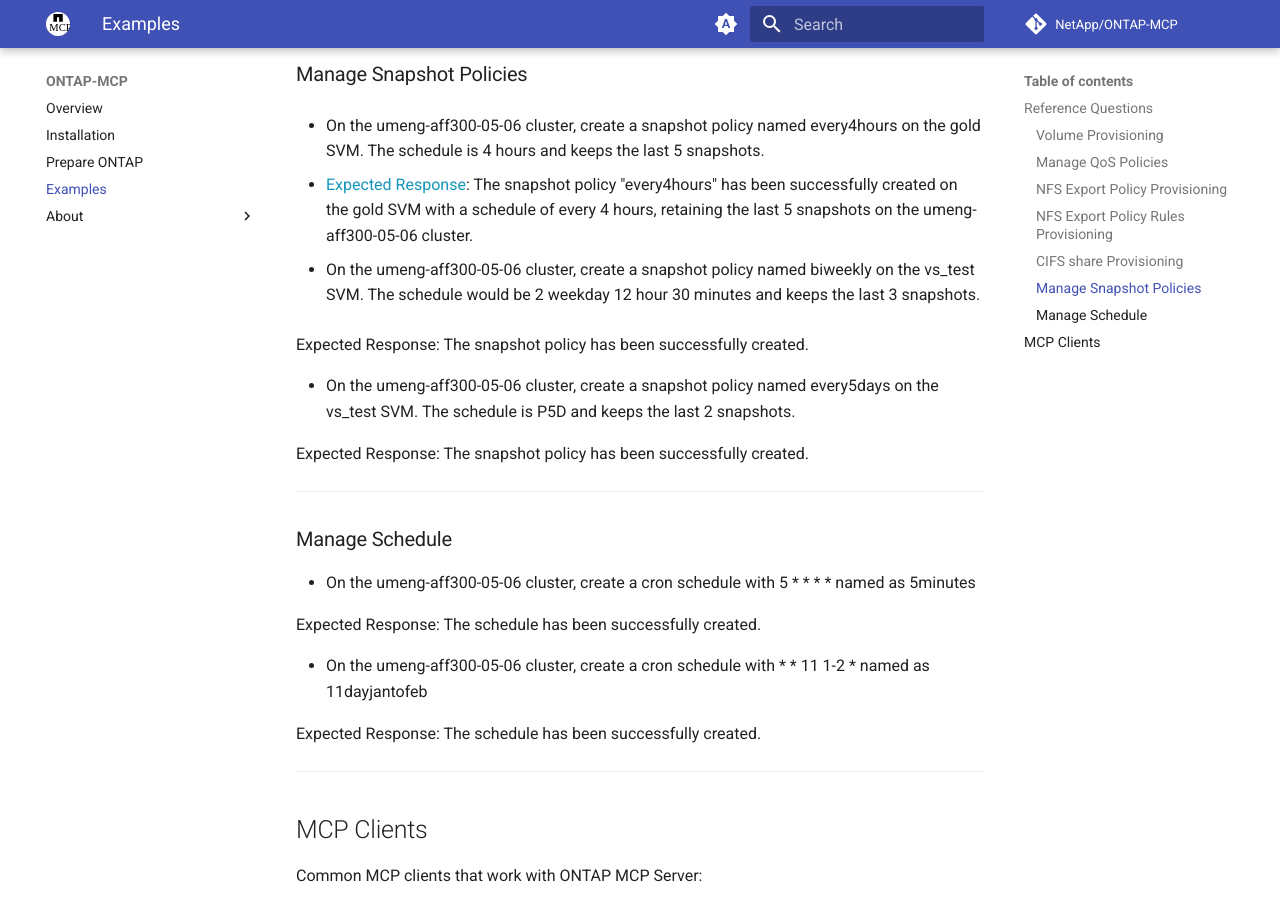
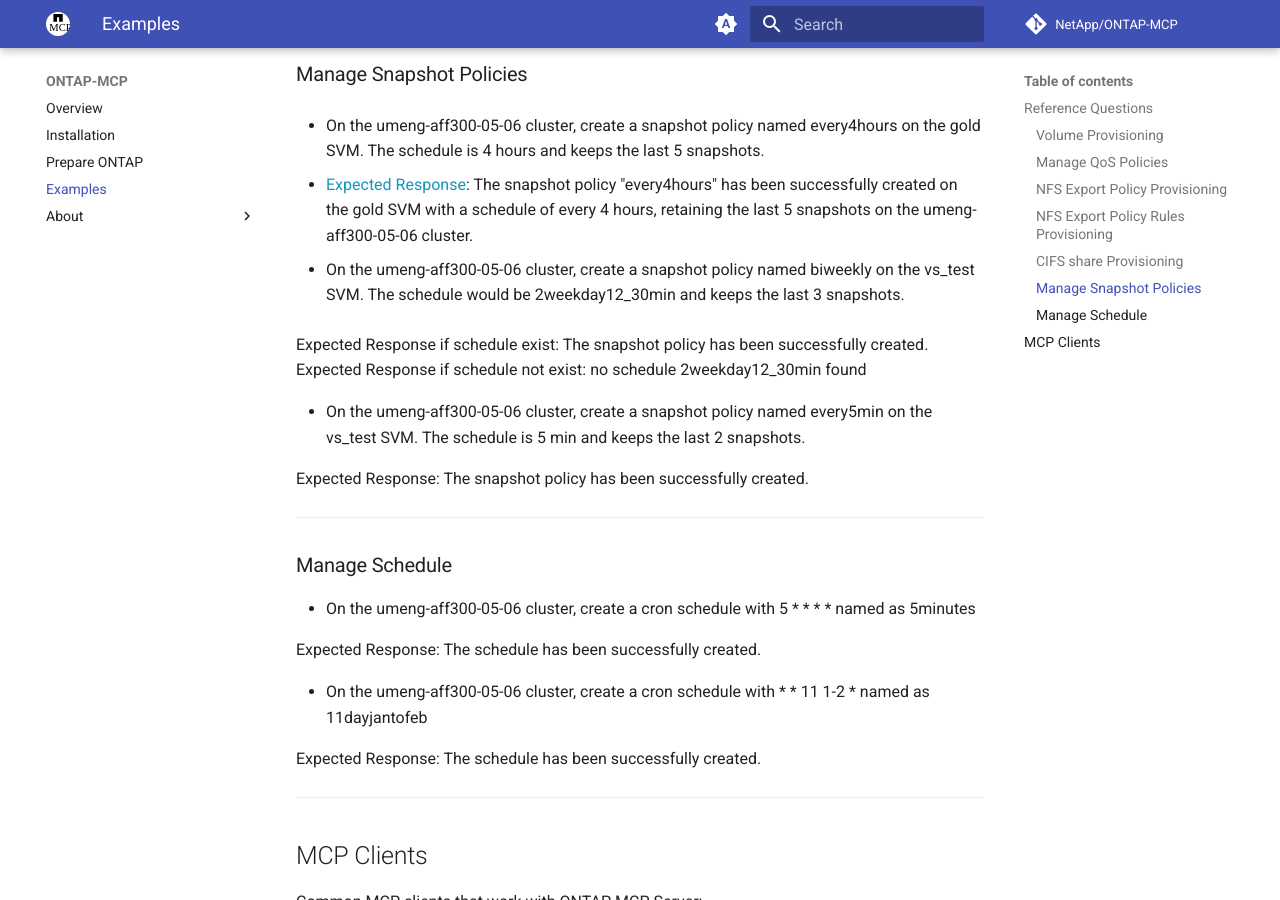
Before and after one commit to NetApp/ontap-mcp, an MkDocs documentation site: the page built from docs/examples.md, in a window 1280 px wide and 900 px high, scrolled down 2826 px. Built offline with MkDocs 1.6.1 and Material for MkDocs 9.7.7, drawn with Linux system fonts in a browser that asks for light colours; comment, search, counter and statistics services are not loaded; the version menu is left out.

Commit message:
feat: handled review comments

```diff
--- a/docs/examples.md
+++ b/docs/examples.md
@@ -103,11 +103,12 @@ Expected Response: CIFS share updated successfully.
 
 - <span class="key">Expected Response</span>: The snapshot policy "every4hours" has been successfully created on the gold SVM with a schedule of every 4 hours, retaining the last 5 snapshots on the umeng-aff300-05-06 cluster.
 
-- On the umeng-aff300-05-06 cluster, create a snapshot policy named biweekly on the vs_test SVM. The schedule would be 2 weekday 12 hour 30 minutes and keeps the last 3 snapshots.
+- On the umeng-aff300-05-06 cluster, create a snapshot policy named biweekly on the vs_test SVM. The schedule would be 2weekday12_30min and keeps the last 3 snapshots.
 
-Expected Response: The snapshot policy has been successfully created.
+Expected Response if schedule exist: The snapshot policy has been successfully created.
+Expected Response if schedule not exist: no schedule 2weekday12_30min found
 
-- On the umeng-aff300-05-06 cluster, create a snapshot policy named every5days on the vs_test SVM. The schedule is P5D and keeps the last 2 snapshots.
+- On the umeng-aff300-05-06 cluster, create a snapshot policy named every5min on the vs_test SVM. The schedule is 5 min and keeps the last 2 snapshots.
 
 Expected Response: The snapshot policy has been successfully created.
 
```
Also changed, not shown: 1 other file.
